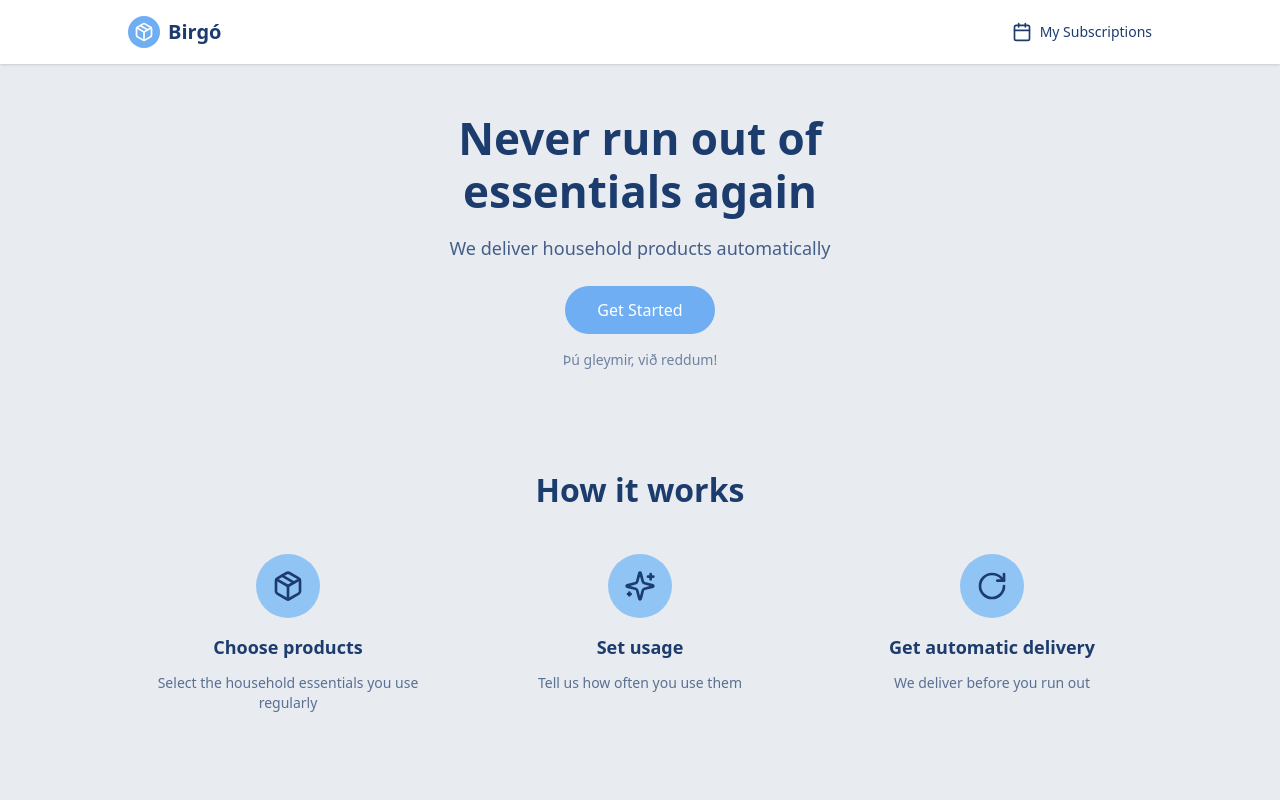
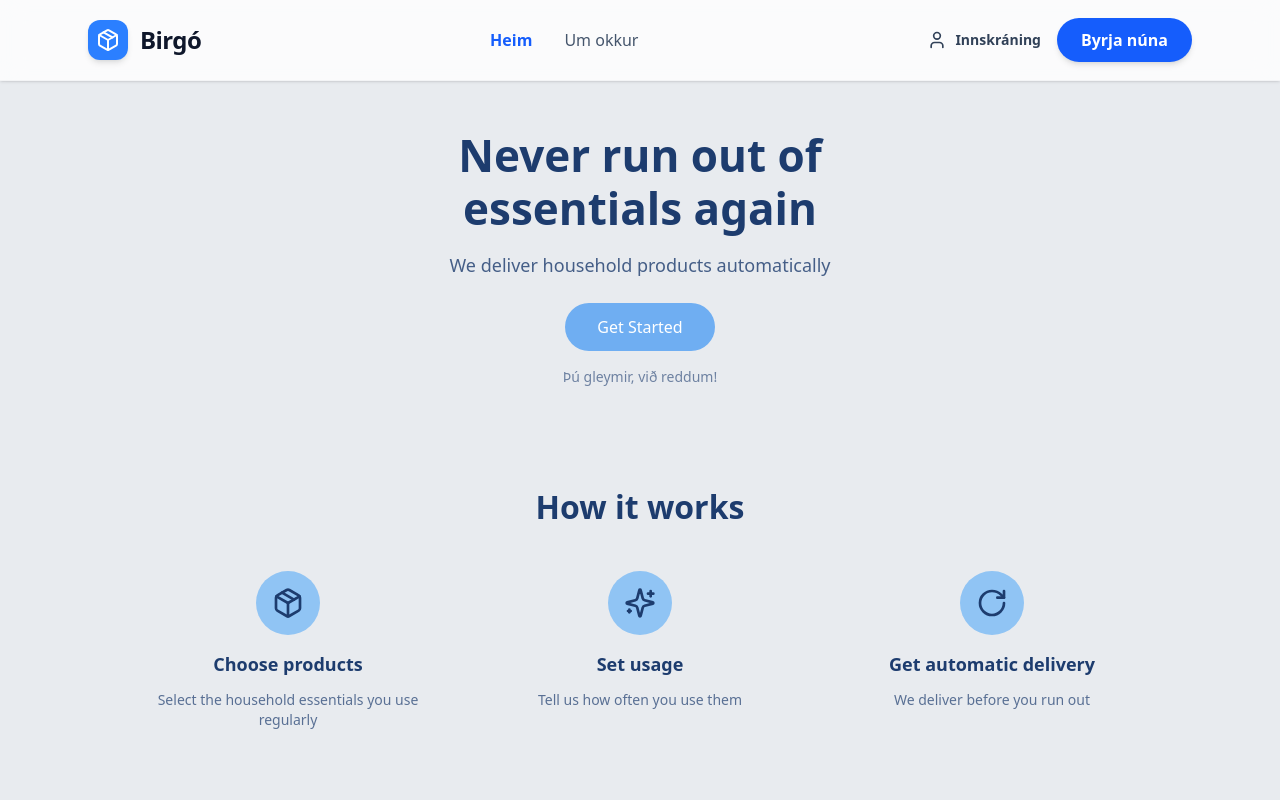
Before and after one commit to herdisheida/Birgo, a Next.js app: page / in a window 1280 px wide. Shown: the top 800 px of the page. Built offline with nearby package versions, Linux system fonts and the light colour scheme.

Commit message:
footer og header

```diff
--- /dev/null
+++ b/src/components/Footer.tsx
@@ -0,0 +1,38 @@
+import Link from "next/link";
+import { Package } from "lucide-react";
+
+export function Footer() {
+  return (
+    <footer className="bg-slate-900 py-16 px-6 mt-auto">
+      <div className="max-w-6xl mx-auto flex flex-col md:flex-row justify-between items-center gap-8">
+        {/* Logo */}
+        <div className="flex items-center gap-3">
+          <div className="w-10 h-10 rounded-xl bg-blue-500 flex items-center justify-center">
+            <Package className="w-6 h-6 text-white" />
+          </div>
+          <span className="text-2xl font-bold text-white tracking-tight">
+            Birgó
+          </span>
+        </div>
+
+        {/* Links */}
+        <nav className="flex flex-wrap justify-center gap-8 text-slate-300 font-medium">
+          <Link href="/about" className="hover:text-white transition-colors">
+            Um okkur
+          </Link>
+          <Link href="#" className="hover:text-white transition-colors">
+            Skilmálar
+          </Link>
+          <Link href="#" className="hover:text-white transition-colors">
+            Hafa samband
+          </Link>
+        </nav>
+
+        {/* Copyright */}
+        <div className="text-slate-500 text-sm">
+          &copy; {new Date().getFullYear()} Birgó. Þú gleymir, við reddum!
+        </div>
+      </div>
+    </footer>
+  );
+}
--- a/src/components/Header.tsx
+++ b/src/components/Header.tsx
@@ -1,53 +1,73 @@
 "use client";
 
-import { Package, ArrowLeft, Calendar } from "lucide-react";
 import Link from "next/link";
-import { useRouter, usePathname } from "next/navigation";
+import { Package, User } from "lucide-react";
+import { usePathname } from "next/navigation";
 
 export function Header() {
-  const router = useRouter();
   const pathname = usePathname();
-  const isHomePage = pathname === "/";
+
+  // Hér getum við seinna athugað hvort notandi sé loggaður inn
+  const isLoggedIn = false;
 
   return (
-    <header className="py-4 px-6 bg-white shadow-sm">
-      <div className="max-w-5xl mx-auto flex items-center justify-between">
+    <header className="sticky top-0 z-50 w-full bg-white/80 backdrop-blur-md border-b border-gray-100 shadow-sm">
+      <div className="max-w-6xl mx-auto px-6 h-20 flex items-center justify-between">
+        {/* Logo */}
+        <Link
+          href="/"
+          className="flex items-center gap-3 transition-transform hover:scale-105"
+        >
+          <div className="w-10 h-10 rounded-xl bg-blue-500 flex items-center justify-center shadow-md">
+            <Package className="w-6 h-6 text-white" />
+          </div>
+          <span className="text-2xl font-bold text-slate-900 tracking-tight">
+            Birgó
+          </span>
+        </Link>
+
+        {/* Navigation - Falinn á litlum skjám */}
+        <nav className="hidden md:flex items-center gap-8 font-medium text-slate-600">
+          <Link
+            href="/"
+            className={`hover:text-blue-600 transition-colors ${pathname === "/" ? "text-blue-600 font-semibold" : ""}`}
+          >
+            Heim
+          </Link>
+          <Link
+            href="/about"
+            className={`hover:text-blue-600 transition-colors ${pathname === "/about" ? "text-blue-600 font-semibold" : ""}`}
+          >
+            Um okkur
+          </Link>
+          {isLoggedIn && (
+            <Link
+              href="/subscriptions"
+              className={`hover:text-blue-600 transition-colors ${pathname === "/subscriptions" ? "text-blue-600 font-semibold" : ""}`}
+            >
+              Mínar síður
+            </Link>
+          )}
+        </nav>
+
+        {/* Auth / Get Started takkar */}
         <div className="flex items-center gap-4">
-          {!isHomePage && (
-            <button
-              onClick={() => router.back()}
-              className="w-8 h-8 rounded-full flex items-center justify-center hover:scale-110 transition-transform"
-              style={{ backgroundColor: "#E8EBEF" }}
-            >
-              <ArrowLeft className="w-5 h-5" style={{ color: "#1D3C6E" }} />
-            </button>
-          )}
-          <Link href="/" className="flex items-center gap-2">
-            <div
-              className="w-8 h-8 rounded-full flex items-center justify-center"
-              style={{ backgroundColor: "#6FAEF2" }}
-            >
-              <Package className="w-5 h-5 text-white" />
-            </div>
-            <span
-              className="text-xl"
-              style={{ color: "#1D3C6E", fontWeight: "600" }}
-            >
-              Birgó
+          <Link
+            href="/auth"
+            className="flex items-center gap-2 text-sm font-semibold text-slate-700 hover:text-blue-600 transition-colors"
+          >
+            <User className="w-5 h-5" />
+            <span className="hidden sm:inline">
+              {isLoggedIn ? "Mínar síður" : "Innskráning"}
             </span>
           </Link>
+          <Link
+            href="/get-started"
+            className="bg-blue-600 hover:bg-blue-700 text-white px-6 py-2.5 rounded-full font-semibold transition-all hover:scale-105 shadow-md flex items-center gap-2"
+          >
+            Byrja núna
+          </Link>
         </div>
-
-        <nav className="flex items-center gap-6">
-          <Link
-            href="/my-subscriptions"
-            className="flex items-center gap-2 hover:opacity-70 transition-opacity"
-            style={{ color: "#1D3C6E" }}
-          >
-            <Calendar className="w-5 h-5" />
-            <span className="hidden sm:inline text-sm">My Subscriptions</span>
-          </Link>
-        </nav>
       </div>
     </header>
   );
```
